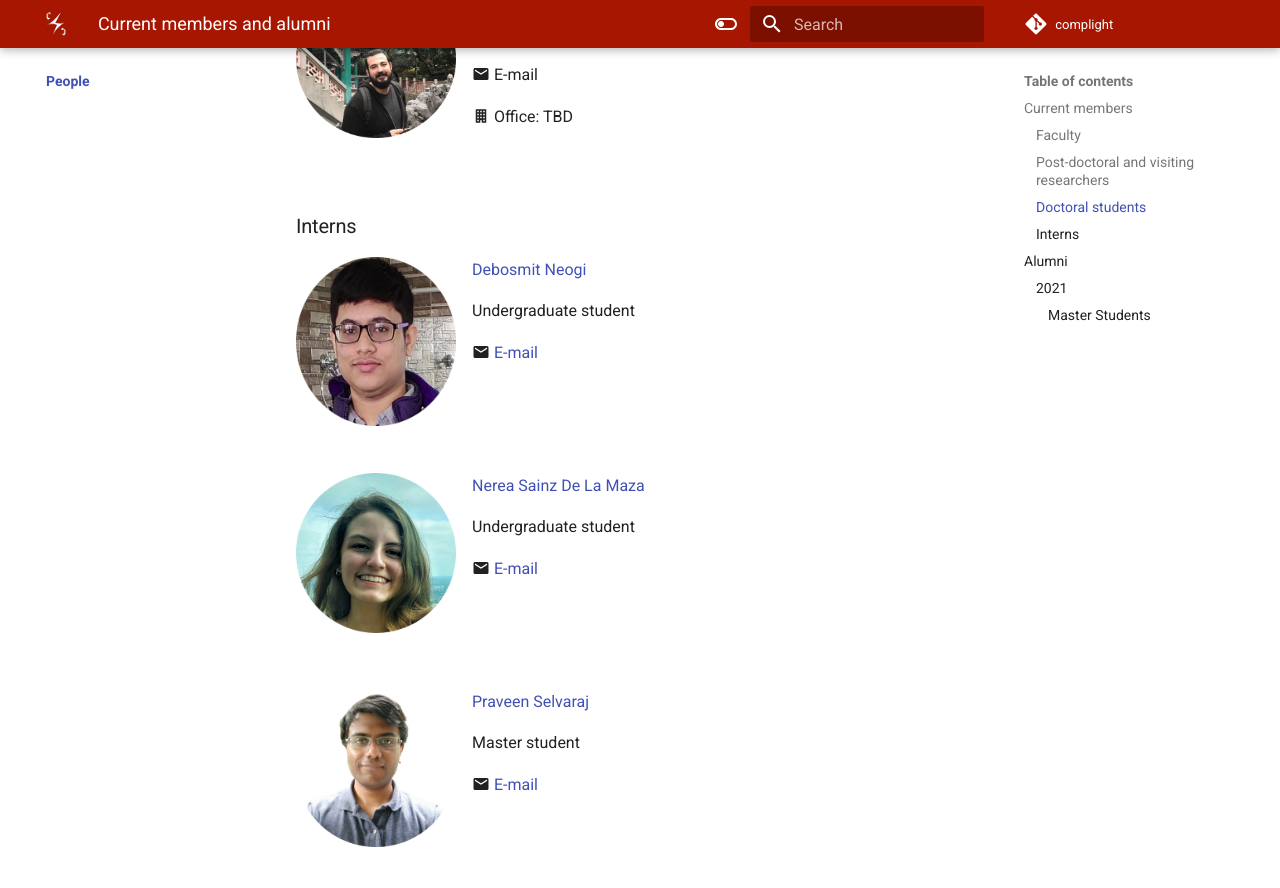
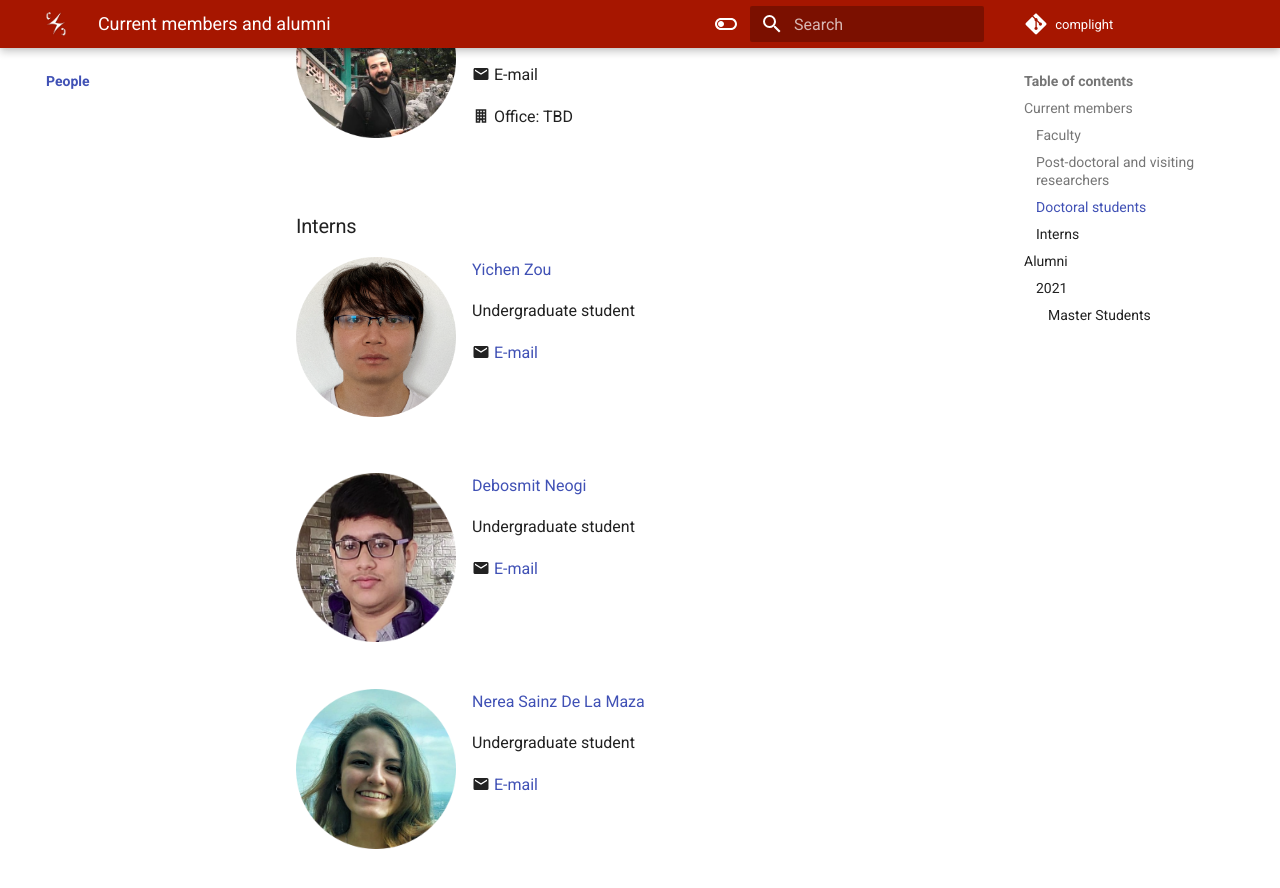
Before and after one commit to complight/complight.github.io, an MkDocs documentation site: the page built from docs/people/index.md, in a window 1280 px wide and 900 px high, scrolled down 1097 px. Shown: the top 888 px of the window. Built offline with MkDocs 1.6.1 and Material for MkDocs 9.7.7, drawn with Linux system fonts in a browser that asks for light colours.

Commit message:
Updating people page.

```diff
--- a/docs/people/index.md
+++ b/docs/people/index.md
@@ -52,6 +52,18 @@ PhD student
 
 ### Interns
 <div style="float: left; height:200px;" class="boxed">
+<img align='left' src="../people/yichen_zou.png" width="160" alt/>
+</div>
+[Yichen Zou]()
+
+Undergraduate student
+
+:material-email: [E-mail](mailto:18yz293@queensu.ca)
+
+<br clear="left"/>
+
+
+<div style="float: left; height:200px;" class="boxed">
 <img align='left' src="../people/debosmit_neogi.png" width="160" alt/>
 </div>
 [Debosmit Neogi](https://debosmit-neogi.github.io/portfolio/about/)
```
Also changed, not shown: docs/people/yichen_zou.png (added).
